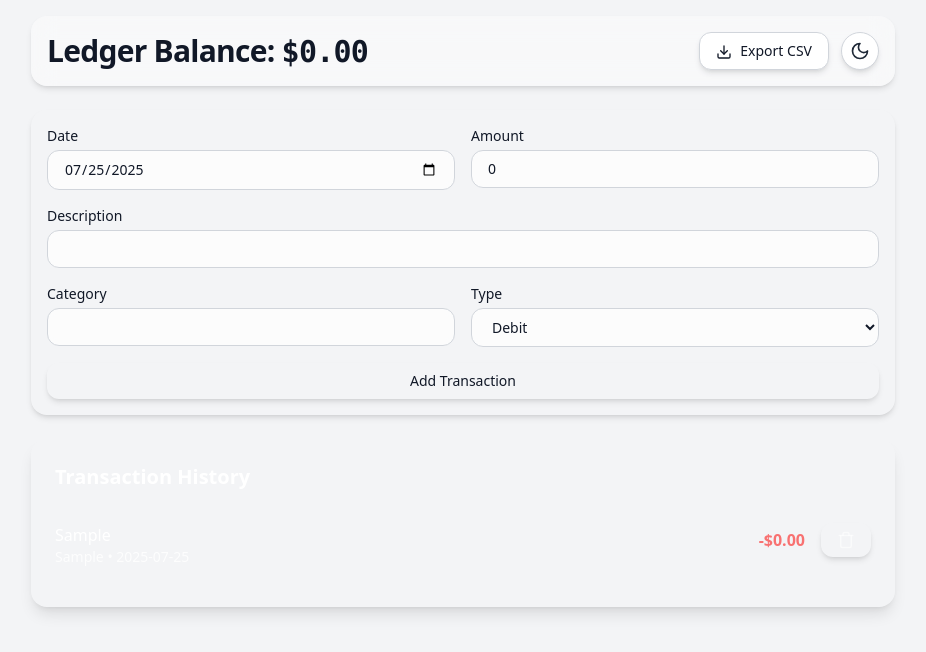
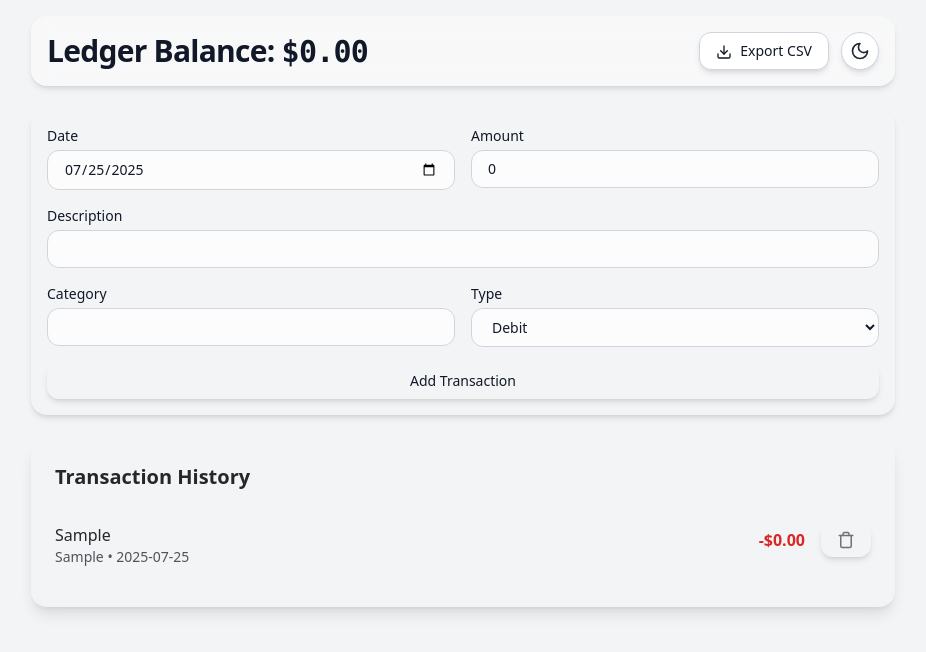
Before and after one commit to budurka/ledger, a Next.js app: page / in a window 1280 px wide. Both pictures are taken after typing "Sample", "Sample" into the empty fields and a click on the button "Add Transaction". Shown: the top 652 px of the page, without its empty margins (177-1103 px from the left). Built offline with nearby package versions, Linux system fonts and the light colour scheme.

Commit message:
Update TransactionList.tsx

```diff
--- a/components/TransactionList.tsx
+++ b/components/TransactionList.tsx
@@ -19,26 +19,30 @@ interface Props {
 
 const TransactionList: React.FC<Props> = ({ transactions, onDeleteTransaction }) => {
   return (
-    <div className="glassmorphic p-6 rounded-2xl shadow-lg space-y-4 mb-12">
-      <h2 className="text-white text-xl font-semibold mb-4">Transaction History</h2>
-      <ul className="divide-y divide-white/20">
+    <div className="glassmorphic p-6 rounded-2xl shadow-lg space-y-4 mb-12 text-zinc-800 dark:text-white">
+      <h2 className="text-xl font-semibold mb-4 text-zinc-800 dark:text-white">
+        Transaction History
+      </h2>
+      <ul className="divide-y divide-zinc-300 dark:divide-white/20">
         {transactions.map((tx) => (
           <li key={tx.id} className="py-4 flex justify-between items-start gap-2">
-            <div className="flex-1 text-white">
+            <div className="flex-1">
               <div className="font-medium">{tx.description}</div>
-              <div className="text-sm text-white/80">{tx.category} • {tx.date}</div>
+              <div className="text-sm text-zinc-600 dark:text-white/80">
+                {tx.category} • {tx.date}
+              </div>
             </div>
             <div className="flex items-center gap-4">
               <div
                 className={`text-right font-semibold ${
-                  tx.type === "credit" ? "text-green-400" : "text-red-400"
+                  tx.type === "credit" ? "text-green-600 dark:text-green-400" : "text-red-600 dark:text-red-400"
                 }`}
               >
                 {tx.type === "credit" ? "+" : "-"}${tx.amount.toFixed(2)}
               </div>
               <button
                 onClick={() => onDeleteTransaction(tx.id)}
-                className="text-white/60 hover:text-red-400 transition"
+                className="text-zinc-500 hover:text-red-500 dark:text-white/60 dark:hover:text-red-400 transition"
                 aria-label="Delete transaction"
               >
                 <Trash size={18} />
```
